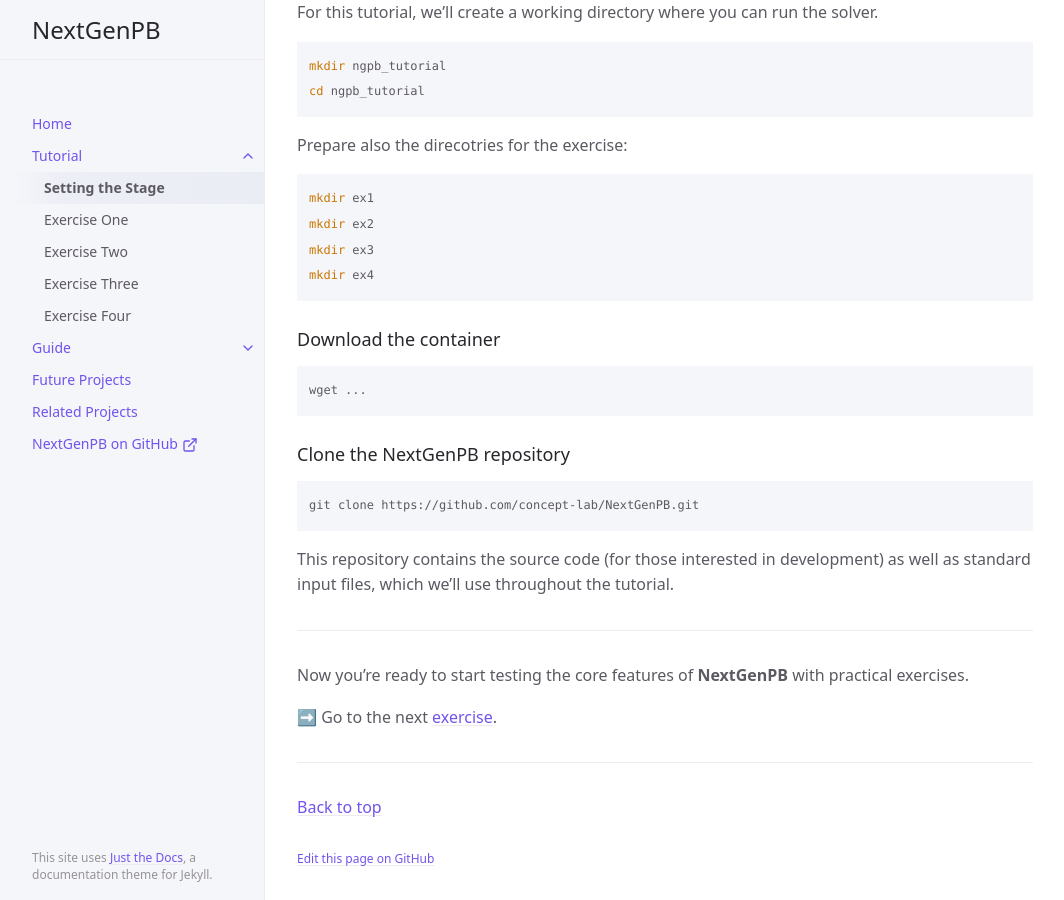
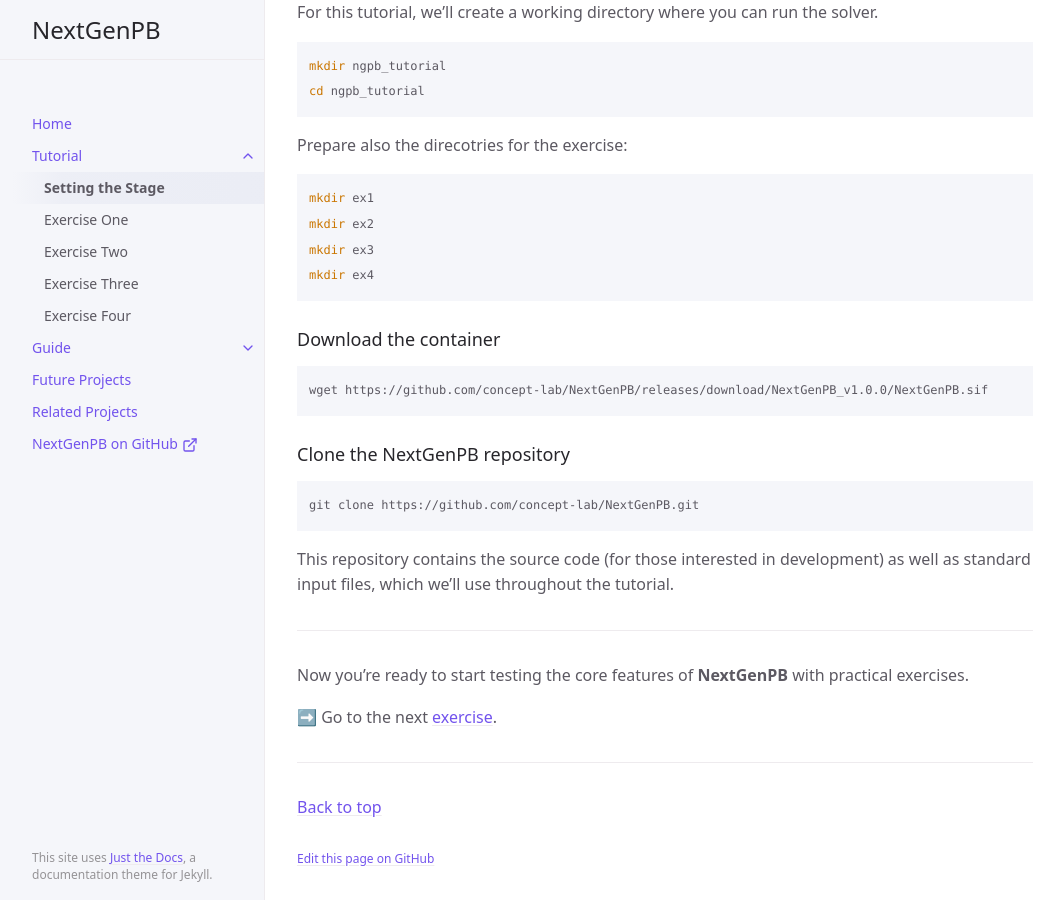
Before and after one commit to vdiflorio/nextgenpb_tutorial, a Jekyll site: the page built from docs/tutorial/stage.md, in a window 1280 px wide and 900 px high, scrolled down 674 px. Shown: the whole window, without its empty margins (107-1171 px from the left). Built offline with Jekyll 4.4.1, drawn with Linux system fonts in a browser that asks for light colours; cached includes are drawn as plain includes; part of the change alters nothing that is shown.

Commit message:
add wget

````diff
--- a/docs/tutorial/stage.md
+++ b/docs/tutorial/stage.md
@@ -48,7 +48,7 @@ mkdir ex4
 ### Download the container
 
 ```bash
-wget ...
+wget https://github.com/concept-lab/NextGenPB/releases/download/NextGenPB_v1.0.0/NextGenPB.sif
 ```
 
 ### Clone the NextGenPB repository
````
